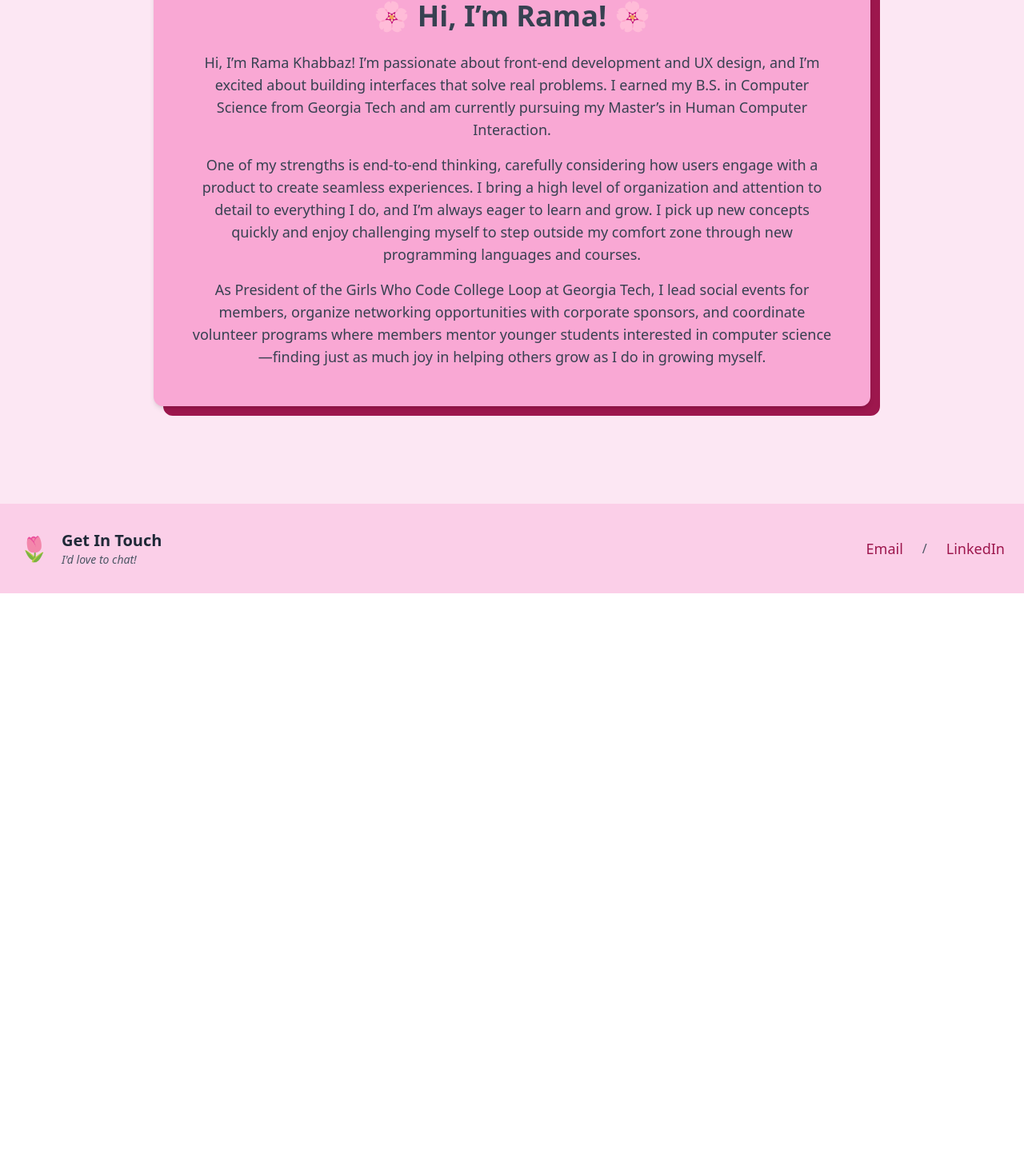
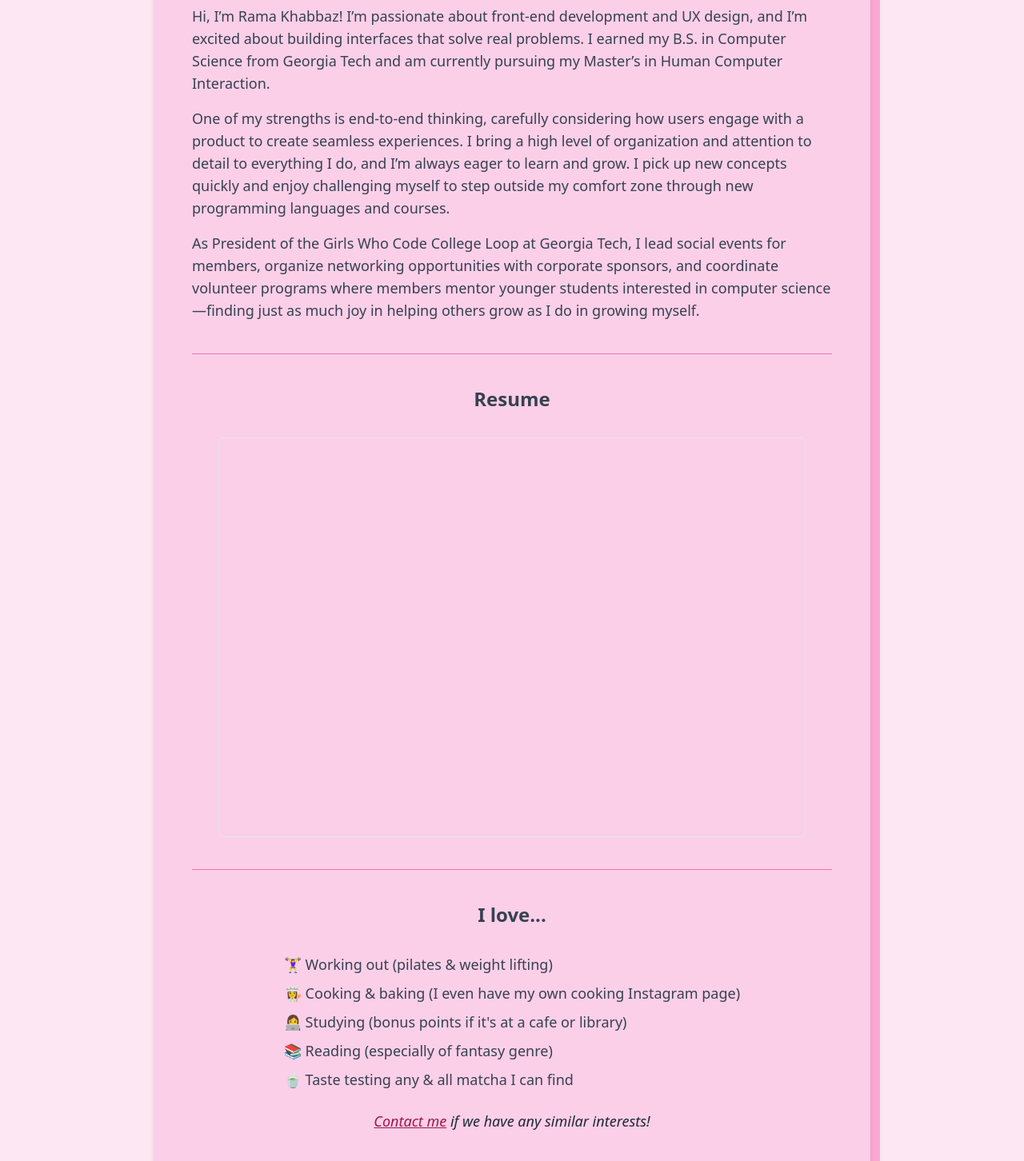
Before and after one commit to ramakhabbaz/portfolio, a React (Vite) app: page /about in a window 1280 px wide. Shown: the part 246-1698 px from the top of the page at 80% size. Before the commit the page ends 988 px from the top, so only its background shows below. Built offline with nearby package versions, Linux system fonts and the light colour scheme.

Commit message:
Update About (Resume)

```diff
--- a/src/pages/About.tsx
+++ b/src/pages/About.tsx
@@ -1,27 +1,66 @@
+import resume from '../assets/Resume.pdf';
+
 export default function About() {
     return (
       <section className="bg-pink-100 min-h-screen flex items-center justify-center px-6 py-16">
         <div className="relative max-w-4xl w-full">
           {/* Shadow box behind */}
         <div
-          className="absolute inset-0 translate-x-3 translate-y-3 rounded-xl z-0 bg-pink-800"
+          className="absolute inset-0 translate-x-3 translate-y-3 rounded-xl z-0 bg-pink-300"
         />
 
         {/* Foreground card */}
         <div
-          className="relative rounded-xl p-8 md:p-12 shadow-md z-10 text-center bg-pink-300"
+          className="relative rounded-xl p-8 md:p-12 shadow-md z-10 text-center bg-pink-200"
         >
             <h1 className="text-4xl font-bold text-gray-700 mb-6">
-              🌸 Hi, I’m Rama! 🌸
+            🌷 Hi, I’m Rama! 🌷
             </h1>
-            <p className="text-lg text-gray-700 mb-4">
+            <p className="text-lg text-left text-gray-700 mb-4">
               Hi, I’m Rama Khabbaz! I’m passionate about front-end development and UX design, and I’m excited about building interfaces that solve real problems. I earned my B.S. in Computer Science from Georgia Tech and am currently pursuing my Master’s in Human Computer Interaction.
             </p>
-            <p className="text-lg text-gray-700 mb-4">
+            <p className="text-lg text-left text-gray-700 mb-4">
               One of my strengths is end-to-end thinking, carefully considering how users engage with a product to create seamless experiences. I bring a high level of organization and attention to detail to everything I do, and I’m always eager to learn and grow. I pick up new concepts quickly and enjoy challenging myself to step outside my comfort zone through new programming languages and courses.
             </p>
-            <p className="text-lg text-gray-700">
+            <p className="text-lg text-left text-gray-700">
               As President of the Girls Who Code College Loop at Georgia Tech, I lead social events for members, organize networking opportunities with corporate sponsors, and coordinate volunteer programs where members mentor younger students interested in computer science—finding just as much joy in helping others grow as I do in growing myself.
+            </p>
+
+            {/* Horizontal Divider*/}
+            <hr className="border-pink-400 my-10"/>
+            {/* Resume Section */}
+            <h2 className="text-2xl font-bold text-gray-700 mb-8">Resume</h2>
+            <div className="w-11/12 h-[500px] mx-auto">
+                <iframe
+                    src={resume}
+                    className="w-full h-full rounded-md border"
+                    title="Rama Khabbaz's Resume"
+                />
+            </div>
+
+            {/* Horizontal Divider*/}
+            <hr className="border-pink-400 my-10"/>
+
+            {/* Fun Facts Section */}
+            <h2 className="text-2xl font-bold text-gray-700 mb-8">I love...</h2>
+            <div className="flex justify-center">
+                <ul className="text-left text-lg text-gray-700 space-y-2">
+                    <li>🏋️‍♀️ Working out (pilates & weight lifting)</li>
+                    <li>👩‍🍳 Cooking & baking (I even have my own cooking Instagram page)</li>
+                    <li>👩‍💻 Studying (bonus points if it's at a cafe or library)</li>
+                    <li>📚 Reading (especially of fantasy genre)</li>
+                    <li>🍵 Taste testing any & all matcha I can find</li>
+                </ul>
+            </div>
+
+            <p className="mt-6 text-gray-800 text-lg italic">
+                <a
+                    href="/contact"
+                    className="underline text-pink-800 hover:text-pink-900"
+                >
+                    Contact me
+                </a>
+                {" "} if we have any similar interests!
             </p>
           </div>
         </div>
--- a/src/pages/Home.tsx
+++ b/src/pages/Home.tsx
@@ -16,7 +16,7 @@ export default function Home() {
         {/* Right: Profile Image */}
         <div className="md:w-1/2 flex justify-center mt-10 md:mt-0 relative">
           {/* Shadow box */}
-          <div className="absolute w-80 h-96 bg-pink-800 rounded-md z-0 translate-x-3 translate-y-3" />
+          <div className="absolute w-80 h-96 bg-pink-400 rounded-md z-0 translate-x-3 translate-y-3" />
 
           {/* Profile image */}
           <img
```
Also changed, not shown: 1 other file (tests, documents, lock files or other folders).
